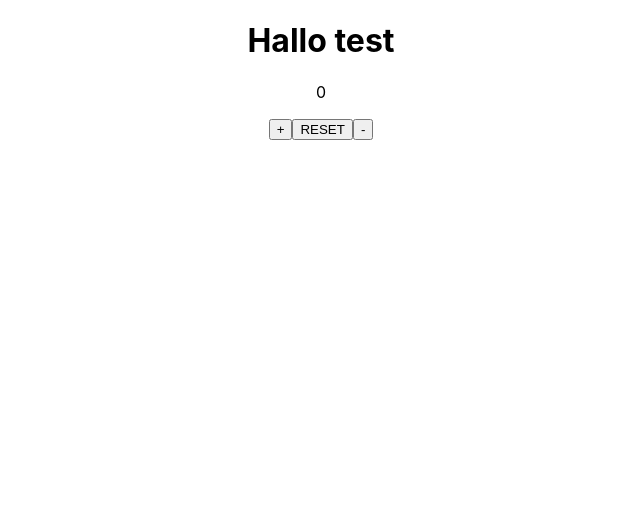
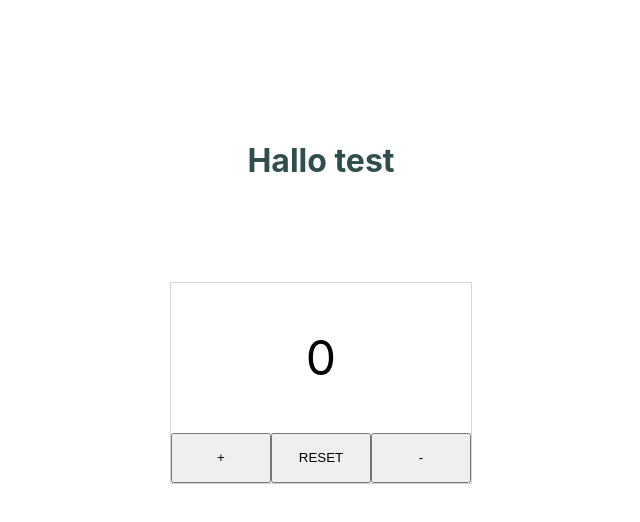
Before and after one commit to robhhr/redux-state-counter, a React (Create React App) app: page / in a window 1280 px wide. Shown: the top 522 px of the page, without its empty margins (319-959 px from the left). Built offline with nearby package versions, Linux system fonts and the light colour scheme.

Commit message:
style main card

```diff
--- a/src/App.js
+++ b/src/App.js
@@ -2,7 +2,7 @@ import React, { Component, useState } from "react";
 import { Global, css } from "@emotion/core";
 import "./App.css";
 import Card from "./components/Card";
-import Number from "./components/Number";
+import Number from "./components/Number/Number";
 
 const App = () => {
   return (
--- a/src/components/Card.js
+++ b/src/components/Card.js
@@ -1,7 +1,7 @@
 import React from "react";
 import { css } from "@emotion/core";
 import { jsx } from "@emotion/core";
-import Title from "./Title";
+import Title from "./Title/Title";
 
 const Card = () => {
   return (
--- a/src/components/Number.js
+++ /dev/null
@@ -1,15 +0,0 @@
-import React, { useState } from "react";
-
-const Number = () => {
-  const [number, isNumber] = useState(0);
-  return (
-    <div className="number-container">
-      <p>{number}</p>
-      <button onClick={() => isNumber(number + 1)}>+</button>
-      <button onClick={() => isNumber(0)}>RESET</button>
-      <button onClick={() => isNumber(number - 1)}>-</button>
-    </div>
-  );
-};
-
-export default Number;
--- /dev/null
+++ b/src/components/Number/Number.css
@@ -0,0 +1,35 @@
+.number-container {
+  width: 50%;
+  min-width: 200px;
+  border: 1px solid #d7d7d7;
+  margin: 0 auto;
+}
+
+.number-container > p {
+  font-size: 36px;
+  margin: 0;
+  height: 150px;
+  display: flex;
+  justify-content: center;
+  align-items: center;
+}
+
+.buttons {
+  bottom: 0%;
+}
+
+.buttons > * {
+  width: 33.33%;
+  height: 50px;
+}
+
+@media only screen and (min-width: 450px) {
+  .number-container {
+    width: 300px;
+    border: 1px solid #d7d7d7;
+    margin: 0 auto;
+  }
+  .number-container > p {
+    font-size: 48px;
+  }
+}
--- /dev/null
+++ b/src/components/Number/Number.js
@@ -0,0 +1,18 @@
+import React, { useState } from "react";
+import "./Number.css";
+
+const Number = () => {
+  const [number, isNumber] = useState(0);
+  return (
+    <div className="number-container">
+      <p>{number}</p>
+      <div className="buttons">
+        <button onClick={() => isNumber(number + 1)}>+</button>
+        <button onClick={() => isNumber(0)}>RESET</button>
+        <button onClick={() => isNumber(number - 1)}>-</button>
+      </div>
+    </div>
+  );
+};
+
+export default Number;
--- a/src/components/Title.js
+++ /dev/null
@@ -1,14 +0,0 @@
-import React from "react";
-import { jsx, css, Global } from "@emotion/core";
-
-const Title = ({ title, props }) => (
-  <h1
-    styles={css`
-      color: red;
-    `}
-  >
-    {title}
-  </h1>
-);
-
-export default Title;
--- /dev/null
+++ b/src/components/Title/Title.css
@@ -0,0 +1,11 @@
+.site-title {
+  color: darkslategray;
+  padding: 100px 0 20px 0;
+}
+
+@media only screen and (min-width: 450px) {
+  .site-title {
+    color: darkslategray;
+    padding: 120px 0 80px 0;
+  }
+}
--- /dev/null
+++ b/src/components/Title/Title.js
@@ -0,0 +1,6 @@
+import React from "react";
+import "./Title.css";
+
+const Title = ({ title, props }) => <h1 className="site-title">{title}</h1>;
+
+export default Title;
```
